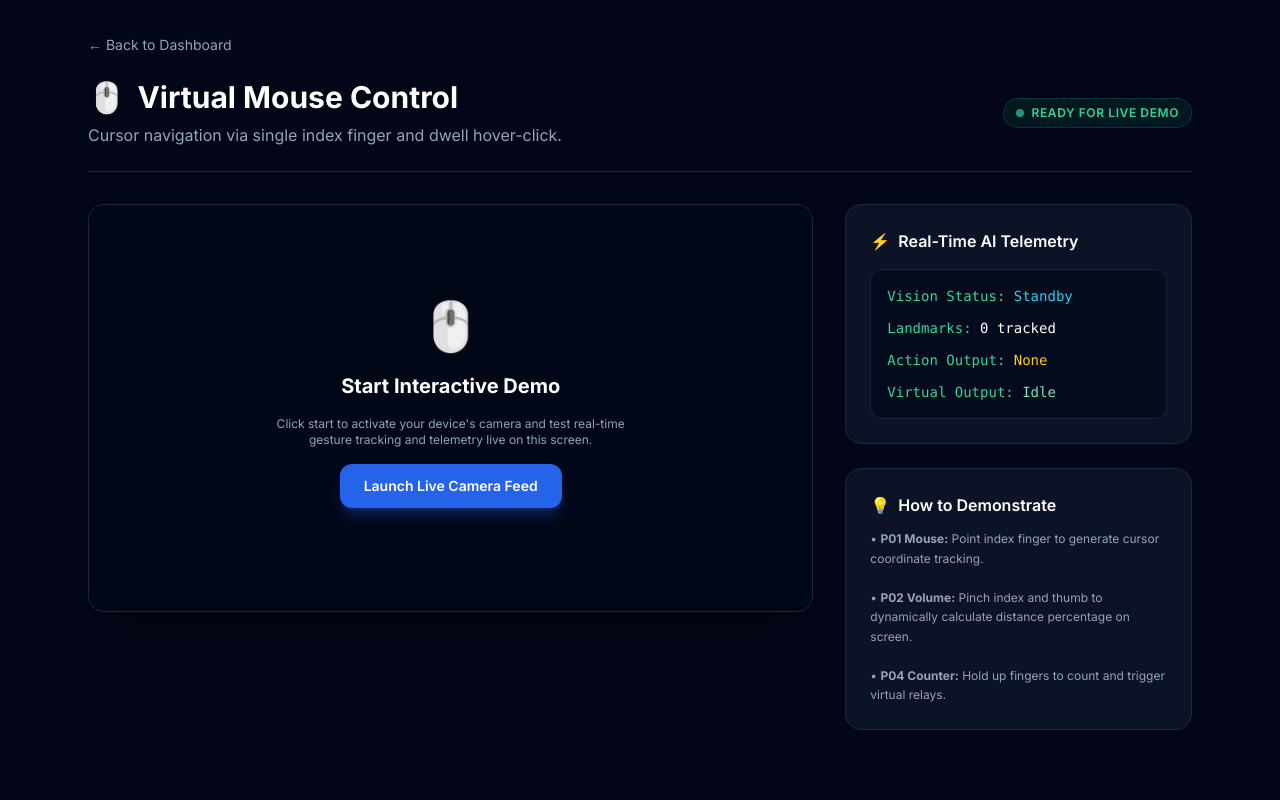
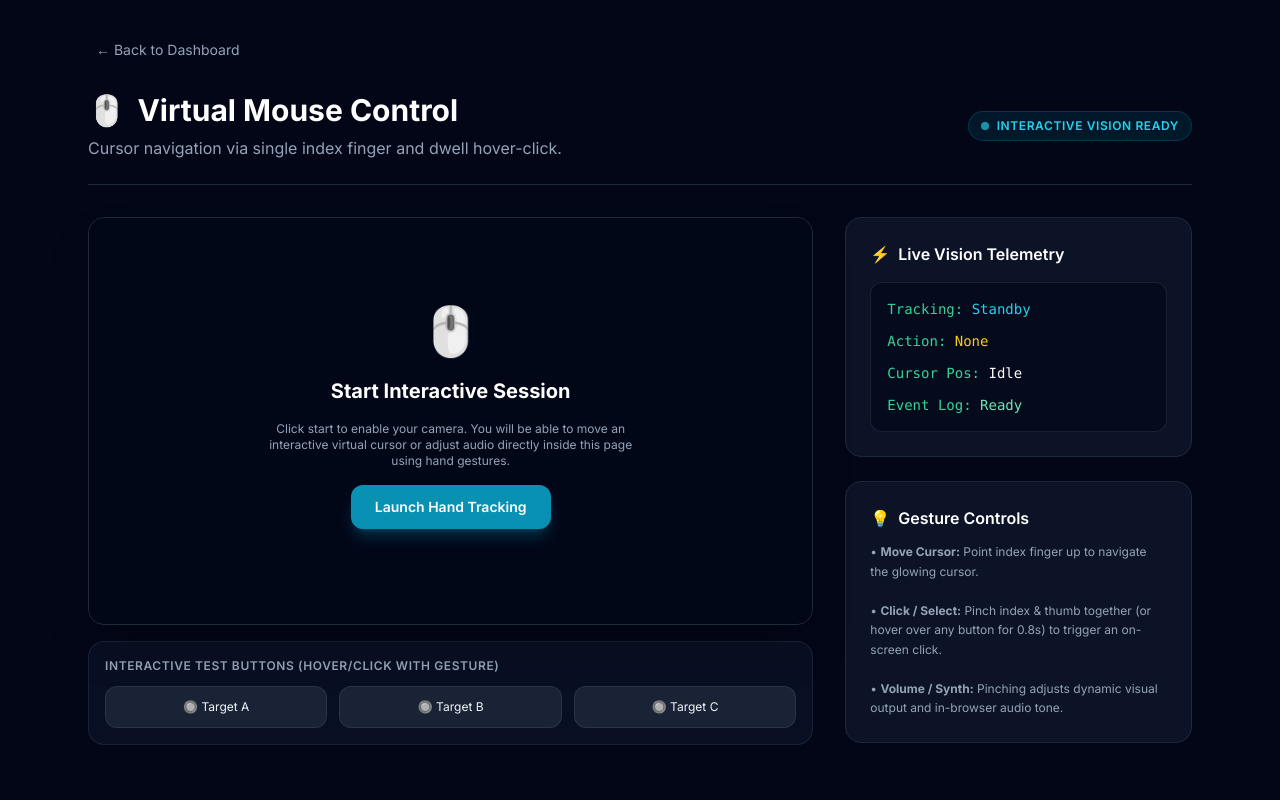
Before and after one commit to kaingadeshubham45/IOT-portfolio, a Flask app: page /project/p01_virtual_mouse in a window 1280 px wide. Run offline with Flask 3, Linux system fonts and the light colour scheme; some libraries are stand-ins or nearby versions.

Commit message:
Implement in-page virtual cursor and interactive web demo

```diff
--- a/templates/project.html
+++ b/templates/project.html
@@ -3,21 +3,64 @@
 <head>
     <meta charset="UTF-8">
     <meta name="viewport" content="width=device-width, initial-scale=1.0">
-    <title>{{ project.title }} - Live Vision Demo</title>
+    <title>{{ project.title }} - Live Web Vision</title>
     <script src="https://cdn.tailwindcss.com"></script>
-    <!-- MediaPipe In-Browser Vision Models -->
     <script src="https://cdn.jsdelivr.net/npm/@mediapipe/camera_utils/camera_utils.js" crossorigin="anonymous"></script>
     <script src="https://cdn.jsdelivr.net/npm/@mediapipe/hands/hands.js" crossorigin="anonymous"></script>
     <link href="https://fonts.googleapis.com/css2?family=Inter:wght@300;400;600;700&display=swap" rel="stylesheet">
     <style>
         body { font-family: 'Inter', sans-serif; }
+        #webcam-video { display: none; }
         #webcam-canvas { transform: scaleX(-1); }
-        #webcam-video { display: none; }
+
+        /* Floating In-Page Virtual Cursor */
+        #virtual-cursor {
+            position: fixed;
+            width: 24px;
+            height: 24px;
+            border-radius: 50%;
+            background: rgba(6, 182, 212, 0.7);
+            border: 2px solid #38bdf8;
+            box-shadow: 0 0 15px #38bdf8, 0 0 30px rgba(56, 189, 248, 0.5);
+            pointer-events: none;
+            z-index: 9999;
+            transform: translate(-50%, -50%);
+            transition: width 0.1s, height 0.1s, background-color 0.1s;
+            display: none;
+        }
+        #virtual-cursor.clicking {
+            width: 32px;
+            height: 32px;
+            background: rgba(34, 197, 94, 0.9);
+            border-color: #4ade80;
+            box-shadow: 0 0 25px #22c55e;
+        }
+
+        /* Click Ripple Effect */
+        .click-ripple {
+            position: fixed;
+            width: 10px;
+            height: 10px;
+            border-radius: 50%;
+            border: 2px solid #22c55e;
+            pointer-events: none;
+            z-index: 9998;
+            transform: translate(-50%, -50%);
+            animation: ripple-anim 0.5s ease-out forwards;
+        }
+        @keyframes ripple-anim {
+            0% { width: 10px; height: 10px; opacity: 1; }
+            100% { width: 60px; height: 60px; opacity: 0; }
+        }
     </style>
 </head>
-<body class="bg-slate-950 text-slate-100 min-h-screen">
+<body class="bg-slate-950 text-slate-100 min-h-screen relative select-none">
+
+    <!-- Virtual Cursor Element -->
+    <div id="virtual-cursor"></div>
+
     <div class="max-w-6xl mx-auto px-4 sm:px-6 py-8">
-        <a href="/" class="inline-flex items-center gap-2 text-slate-400 hover:text-white text-sm font-medium mb-6 transition-colors">
+        <a href="/" class="interactive-elem inline-flex items-center gap-2 text-slate-400 hover:text-white text-sm font-medium mb-6 transition-colors p-2 rounded-lg hover:bg-slate-900">
             &larr; Back to Dashboard
         </a>
 
@@ -29,52 +72,70 @@
                 </div>
                 <p class="text-slate-400 text-sm md:text-base">{{ project.desc }}</p>
             </div>
-            <div id="connection-badge" class="flex items-center gap-2 px-3 py-1.5 rounded-full bg-emerald-500/10 border border-emerald-500/20 text-emerald-400 text-xs font-semibold uppercase tracking-wider w-fit">
-                <span class="w-2 h-2 rounded-full bg-emerald-400 animate-pulse"></span>
-                <span id="badge-status">Ready for Live Demo</span>
+            <div id="connection-badge" class="flex items-center gap-2 px-3 py-1.5 rounded-full bg-cyan-500/10 border border-cyan-500/20 text-cyan-400 text-xs font-semibold uppercase tracking-wider w-fit">
+                <span class="w-2 h-2 rounded-full bg-cyan-400 animate-pulse"></span>
+                <span id="badge-status">Interactive Vision Ready</span>
             </div>
         </div>
 
         <div class="grid grid-cols-1 lg:grid-cols-3 gap-8">
+            <!-- Camera & Canvas View -->
             <div class="lg:col-span-2 space-y-4">
                 <div class="relative bg-slate-900 border border-slate-800 rounded-2xl overflow-hidden aspect-video flex items-center justify-center shadow-2xl">
                     <video id="webcam-video" playsinline autoplay></video>
                     <canvas id="webcam-canvas" class="w-full h-full object-cover"></canvas>
 
-                    <div id="start-screen" class="absolute inset-0 bg-slate-950/90 flex flex-col items-center justify-center gap-4 p-6 text-center z-10">
+                    <div id="start-screen" class="absolute inset-0 bg-slate-950/90 flex flex-col items-center justify-center gap-4 p-6 text-center z-20">
                         <div class="text-5xl animate-bounce">{{ project.icon }}</div>
-                        <h3 class="text-xl font-bold text-white">Start Interactive Demo</h3>
+                        <h3 class="text-xl font-bold text-white">Start Interactive Session</h3>
                         <p class="text-xs text-slate-400 max-w-sm">
-                            Click start to activate your device's camera and test real-time gesture tracking and telemetry live on this screen.
+                            Click start to enable your camera. You will be able to move an interactive virtual cursor or adjust audio directly inside this page using hand gestures.
                         </p>
-                        <button onclick="startInteractiveCam()" class="px-6 py-3 rounded-xl bg-blue-600 hover:bg-blue-500 text-white font-semibold text-sm transition-all shadow-lg shadow-blue-600/30">
-                            Launch Live Camera Feed
+                        <button onclick="startVisionApp()" class="interactive-elem px-6 py-3 rounded-xl bg-cyan-600 hover:bg-cyan-500 text-white font-semibold text-sm transition-all shadow-lg shadow-cyan-600/30 active:scale-95">
+                            Launch Hand Tracking
+                        </button>
+                    </div>
+                </div>
+
+                <!-- Interactive Test Playground inside the page -->
+                <div class="bg-slate-900/60 border border-slate-800/80 rounded-2xl p-4">
+                    <div class="text-xs font-semibold text-slate-400 uppercase tracking-wider mb-3">Interactive Test Buttons (Hover/Click with Gesture)</div>
+                    <div class="grid grid-cols-3 gap-3">
+                        <button onclick="triggerFeedback('Button Alpha Clicked')" class="interactive-elem p-3 rounded-xl bg-slate-800/80 hover:bg-cyan-600/30 border border-slate-700/60 text-xs font-medium transition-all text-center">
+                            🔘 Target A
+                        </button>
+                        <button onclick="triggerFeedback('Button Beta Clicked')" class="interactive-elem p-3 rounded-xl bg-slate-800/80 hover:bg-emerald-600/30 border border-slate-700/60 text-xs font-medium transition-all text-center">
+                            🔘 Target B
+                        </button>
+                        <button onclick="triggerFeedback('Button Gamma Clicked')" class="interactive-elem p-3 rounded-xl bg-slate-800/80 hover:bg-purple-600/30 border border-slate-700/60 text-xs font-medium transition-all text-center">
+                            🔘 Target C
                         </button>
                     </div>
                 </div>
             </div>
 
+            <!-- Telemetry & Gesture Guide -->
             <div class="space-y-6">
                 <div class="bg-slate-900/80 border border-slate-800 rounded-2xl p-6">
                     <h3 class="text-base font-semibold text-white mb-4 flex items-center gap-2">
-                        <span>⚡</span> Real-Time AI Telemetry
+                        <span>⚡</span> Live Vision Telemetry
                     </h3>
                     <div class="space-y-3 font-mono text-sm bg-slate-950/60 p-4 rounded-xl border border-slate-800/80 text-emerald-400">
-                        <div>Vision Status: <span id="tel-status" class="text-cyan-400">Standby</span></div>
-                        <div>Landmarks: <span id="tel-pts" class="text-white">0 tracked</span></div>
-                        <div>Action Output: <span id="tel-action" class="text-yellow-400">None</span></div>
-                        <div>Virtual Output: <span id="tel-metric" class="text-emerald-300">Idle</span></div>
+                        <div>Tracking: <span id="tel-status" class="text-cyan-400">Standby</span></div>
+                        <div>Action: <span id="tel-action" class="text-yellow-400">None</span></div>
+                        <div>Cursor Pos: <span id="tel-pos" class="text-white">Idle</span></div>
+                        <div>Event Log: <span id="tel-log" class="text-emerald-300">Ready</span></div>
                     </div>
                 </div>
 
                 <div class="bg-slate-900/80 border border-slate-800 rounded-2xl p-6">
                     <h3 class="text-base font-semibold text-white mb-3 flex items-center gap-2">
-                        <span>💡</span> How to Demonstrate
+                        <span>💡</span> Gesture Controls
                     </h3>
-                    <p class="text-xs text-slate-400 leading-relaxed">
-                        • <strong>P01 Mouse:</strong> Point index finger to generate cursor coordinate tracking.<br><br>
-                        • <strong>P02 Volume:</strong> Pinch index and thumb to dynamically calculate distance percentage on screen.<br><br>
-                        • <strong>P04 Counter:</strong> Hold up fingers to count and trigger virtual relays.
+                    <p class="text-xs text-slate-400 leading-relaxed space-y-2">
+                        • <strong>Move Cursor:</strong> Point index finger up to navigate the glowing cursor.<br><br>
+                        • <strong>Click / Select:</strong> Pinch index &amp; thumb together (or hover over any button for 0.8s) to trigger an on-screen click.<br><br>
+                        • <strong>Volume / Synth:</strong> Pinching adjusts dynamic visual output and in-browser audio tone.
                     </p>
                 </div>
             </div>
@@ -86,10 +147,68 @@
         const canvasElement = document.getElementById('webcam-canvas');
         const canvasCtx = canvasElement.getContext('2d');
         const startScreen = document.getElementById('start-screen');
-        const badgeStatus = document.getElementById('badge-status');
+        const cursor = document.getElementById('virtual-cursor');
 
-        let hands;
-        let camera;
+        let lastX = window.innerWidth / 2;
+        let lastY = window.innerHeight / 2;
+        let isClicking = false;
+        let hoverTimer = null;
+        let lastHoverElem = null;
+
+        // Web Audio Synth for Volume / Demo feedback
+        let audioCtx = null;
+        let osc = null;
+        let gainNode = null;
+
+        function initAudio() {
+            try {
+                audioCtx = new (window.AudioContext || window.webkitAudioContext)();
+                osc = audioCtx.createOscillator();
+                gainNode = audioCtx.createGain();
+                osc.type = 'sine';
+                osc.frequency.setValueAtTime(440, audioCtx.currentTime);
+                gainNode.gain.setValueAtTime(0, audioCtx.currentTime);
+                osc.connect(gainNode);
+                gainNode.connect(audioCtx.destination);
+                osc.start();
+            } catch(e) {}
+        }
+
+        function triggerFeedback(msg) {
+            document.getElementById('tel-log').innerText = msg;
+            if (gainNode && audioCtx) {
+                gainNode.gain.setValueAtTime(0.1, audioCtx.currentTime);
+                gainNode.gain.exponentialRampToValueAtTime(0.001, audioCtx.currentTime + 0.2);
+            }
+        }
+
+        function createRipple(x, y) {
+            const ripple = document.createElement('div');
+            ripple.className = 'click-ripple';
+            ripple.style.left = `${x}px`;
+            ripple.style.top = `${y}px`;
+            document.body.appendChild(ripple);
+            setTimeout(() => ripple.remove(), 500);
+        }
+
+        function performVirtualClick(x, y) {
+            cursor.classList.add('clicking');
+            createRipple(x, y);
+
+            const elem = document.elementFromPoint(x, y);
+            if (elem) {
+                const clickable = elem.closest('button, a, .interactive-elem');
+                if (clickable) {
+                    clickable.click();
+                    clickable.classList.add('ring-2', 'ring-cyan-400');
+                    setTimeout(() => clickable.classList.remove('ring-2', 'ring-cyan-400'), 300);
+                }
+            }
+
+            setTimeout(() => {
+                cursor.classList.remove('clicking');
+            }, 250);
+        }
 
         function onResults(results) {
             canvasCtx.save();
@@ -97,65 +216,78 @@
             canvasCtx.drawImage(results.image, 0, 0, canvasElement.width, canvasElement.height);
 
             if (results.multiHandLandmarks && results.multiHandLandmarks.length > 0) {
-                document.getElementById('tel-status').innerText = 'Hand Detected';
-                document.getElementById('tel-pts').innerText = '21 Hand Points';
+                cursor.style.display = 'block';
+                document.getElementById('tel-status').innerText = 'Hand Active';
 
                 for (const landmarks of results.multiHandLandmarks) {
-                    // Draw connections & points
+                    // Draw Hand Skeleton
                     for (let i = 0; i < landmarks.length; i++) {
-                        const x = landmarks[i].x * canvasElement.width;
-                        const y = landmarks[i].y * canvasElement.height;
+                        const px = landmarks[i].x * canvasElement.width;
+                        const py = landmarks[i].y * canvasElement.height;
                         canvasCtx.beginPath();
-                        canvasCtx.arc(x, y, 4, 0, 2 * Math.PI);
+                        canvasCtx.arc(px, py, 3, 0, 2 * Math.PI);
                         canvasCtx.fillStyle = '#06b6d4';
                         canvasCtx.fill();
                     }
 
-                    const indexTip = landmarks[8];
-                    const thumbTip = landmarks[4];
-                    const x1 = indexTip.x * canvasElement.width;
-                    const y1 = indexTip.y * canvasElement.height;
-                    const x2 = thumbTip.x * canvasElement.width;
-                    const y2 = thumbTip.y * canvasElement.height;
-                    const dist = Math.hypot(x1 - x2, y1 - y2);
+                    // Inverted X for mirror canvas mapping
+                    const rawX = (1.0 - landmarks[8].x);
+                    const rawY = landmarks[8].y;
 
-                    canvasCtx.beginPath();
-                    canvasCtx.moveTo(x1, y1);
-                    canvasCtx.lineTo(x2, y2);
-                    canvasCtx.strokeStyle = '#22c55e';
-                    canvasCtx.lineWidth = 3;
-                    canvasCtx.stroke();
+                    // Smooth cursor coordinates
+                    const targetX = rawX * window.innerWidth;
+                    const targetY = rawY * window.innerHeight;
+                    lastX += (targetX - lastX) * 0.4;
+                    lastY += (targetY - lastY) * 0.4;
 
-                    const pct = Math.min(100, Math.max(0, Math.round((dist - 30) / 1.5)));
-                    document.getElementById('tel-action').innerText = dist < 45 ? 'Pinch / Click Trigger' : 'Tracking Movement';
-                    document.getElementById('tel-metric').innerText = `Value: ${pct}% | Pos: (${Math.round(x1)}, ${Math.round(y1)})`;
+                    cursor.style.left = `${lastX}px`;
+                    cursor.style.top = `${lastY}px`;
+                    document.getElementById('tel-pos').innerText = `(${Math.round(lastX)}, ${Math.round(lastY)})`;
 
-                    // On-screen metric bar
-                    canvasCtx.fillStyle = '#22c55e';
-                    canvasCtx.font = '20px sans-serif';
-                    canvasCtx.fillText(`Signal: ${pct}%`, 30, 50);
+                    // Pinch Click Detection (Index 8 & Thumb 4)
+                    const thumbX = (1.0 - landmarks[4].x) * window.innerWidth;
+                    const thumbY = landmarks[4].y * window.innerHeight;
+                    const pinchDist = Math.hypot(lastX - thumbX, lastY - thumbY);
+
+                    // Dynamic Tone modulation for P02 Volume simulation
+                    if (gainNode && audioCtx) {
+                        const volPct = Math.min(1.0, Math.max(0.0, (pinchDist - 40) / 160));
+                        osc.frequency.setValueAtTime(300 + (volPct * 400), audioCtx.currentTime);
+                    }
+
+                    if (pinchDist < 50) {
+                        if (!isClicking) {
+                            isClicking = true;
+                            document.getElementById('tel-action').innerText = 'Pinch Click!';
+                            performVirtualClick(lastX, lastY);
+                        }
+                    } else {
+                        isClicking = false;
+                        document.getElementById('tel-action').innerText = 'Moving Cursor';
+                    }
                 }
             } else {
+                cursor.style.display = 'none';
                 document.getElementById('tel-status').innerText = 'Searching Hand';
-                document.getElementById('tel-pts').innerText = '0 tracked';
-                document.getElementById('tel-action').innerText = 'Waiting for hand in view';
+                document.getElementById('tel-action').innerText = 'Idle';
             }
             canvasCtx.restore();
         }
 
-        async function startInteractiveCam() {
+        async function startVisionApp() {
             startScreen.style.display = 'none';
-            badgeStatus.innerText = 'Vision Engine Active';
+            initAudio();
+            document.getElementById('badge-status').innerText = 'Vision Engine Active';
 
             canvasElement.width = 640;
             canvasElement.height = 480;
 
-            hands = new Hands({
+            const hands = new Hands({
                 locateFile: (file) => `https://cdn.jsdelivr.net/npm/@mediapipe/hands/${file}`
             });
 
             hands.setOptions({
-                maxNumHands: 2,
+                maxNumHands: 1,
                 modelComplexity: 1,
                 minDetectionConfidence: 0.6,
                 minTrackingConfidence: 0.6
@@ -163,7 +295,7 @@
 
             hands.onResults(onResults);
 
-            camera = new Camera(videoElement, {
+            const camera = new Camera(videoElement, {
                 onFrame: async () => {
                     await hands.send({ image: videoElement });
                 },
```
